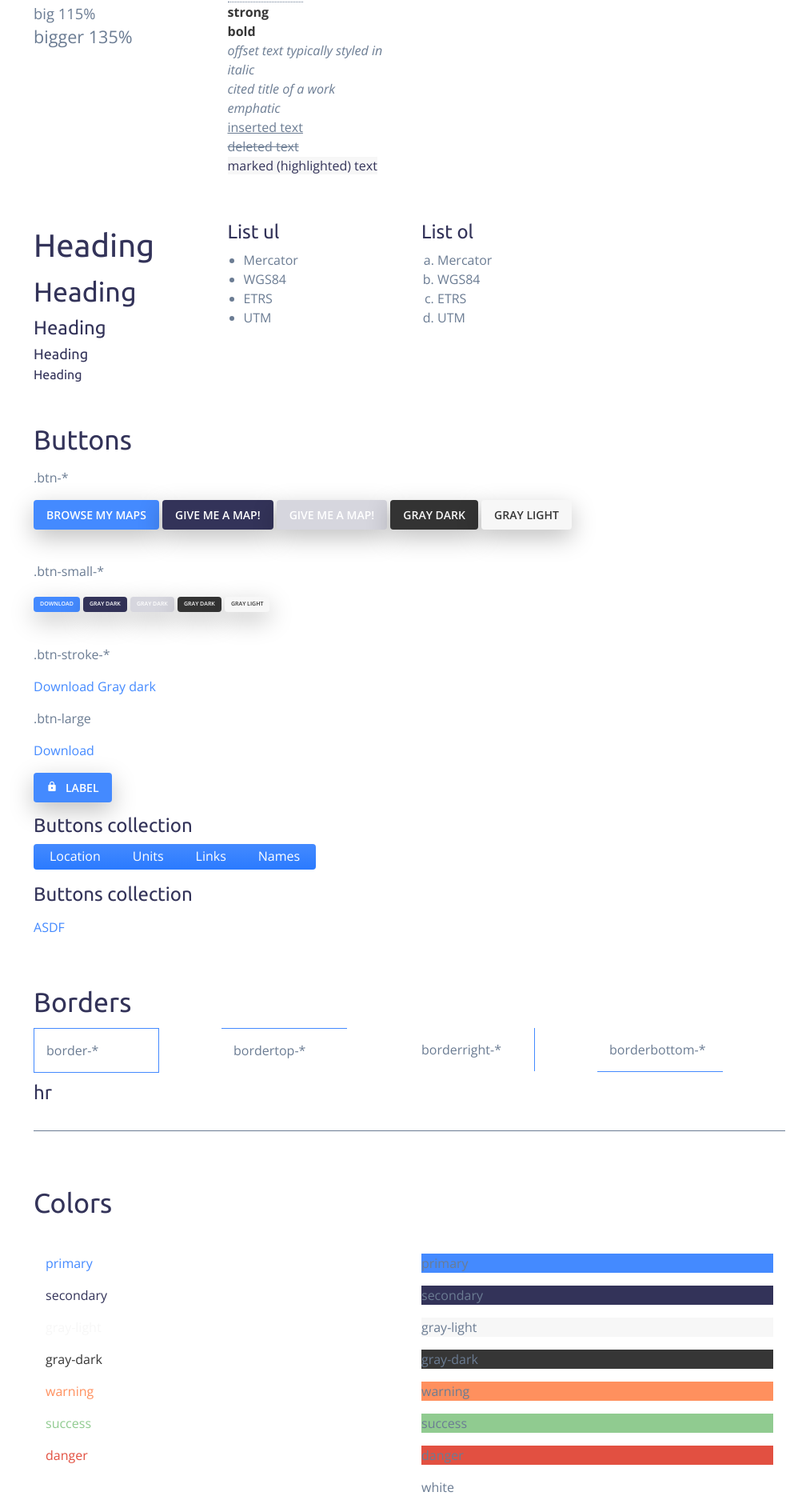
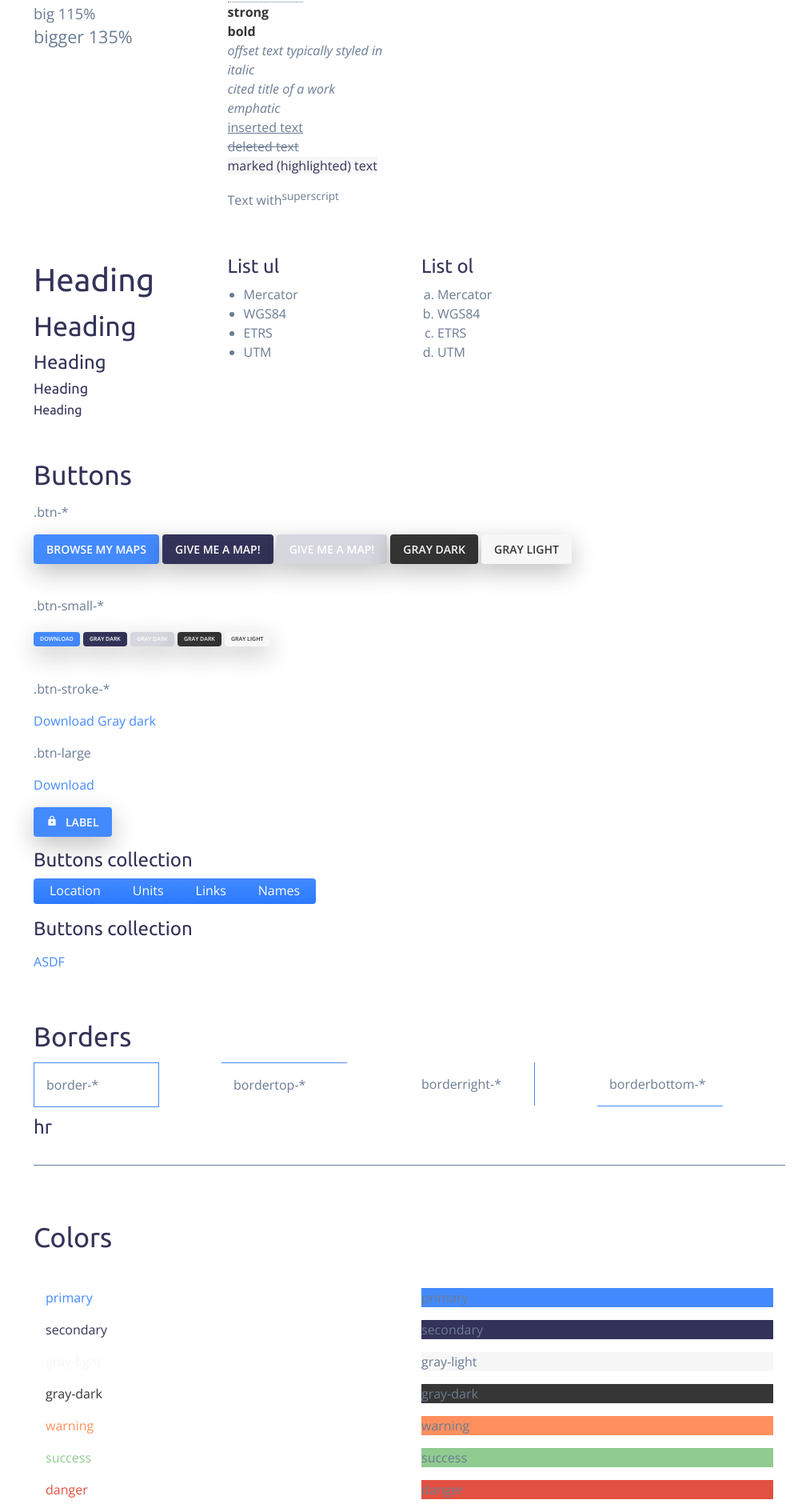
Before and after one commit to klokantech/styles, a Jekyll site: the page built from index.html, in a window 1280 px wide. Shown: the part 1582-3467 px from the top of the page at 80% size, without its empty margins (228-1241 px from the left). Built offline with Jekyll 4.4.1, drawn with Linux system fonts in a browser that asks for light colours.

Commit message:
Adding superscript

```diff
--- a/_sass/_typography.scss
+++ b/_sass/_typography.scss
@@ -59,6 +59,11 @@ em, i, cite{
   font-style: italic;
 }
 
+sup {
+  vertical-align: super;
+  font-size: 85%;
+}
+
 abbr, dfn{
   cursor: help;
   border-bottom: 1px dotted;
--- a/index.html
+++ b/index.html
@@ -63,6 +63,8 @@ title: Styles
       <ins>inserted text</ins><br>
       <del>deleted text</del><br>
       <mark>marked (highlighted) text</mark><br>
+      <p>Text with<sup>superscript</sup></p>
+
   </div>
 </div>
 <div class="row">
```
